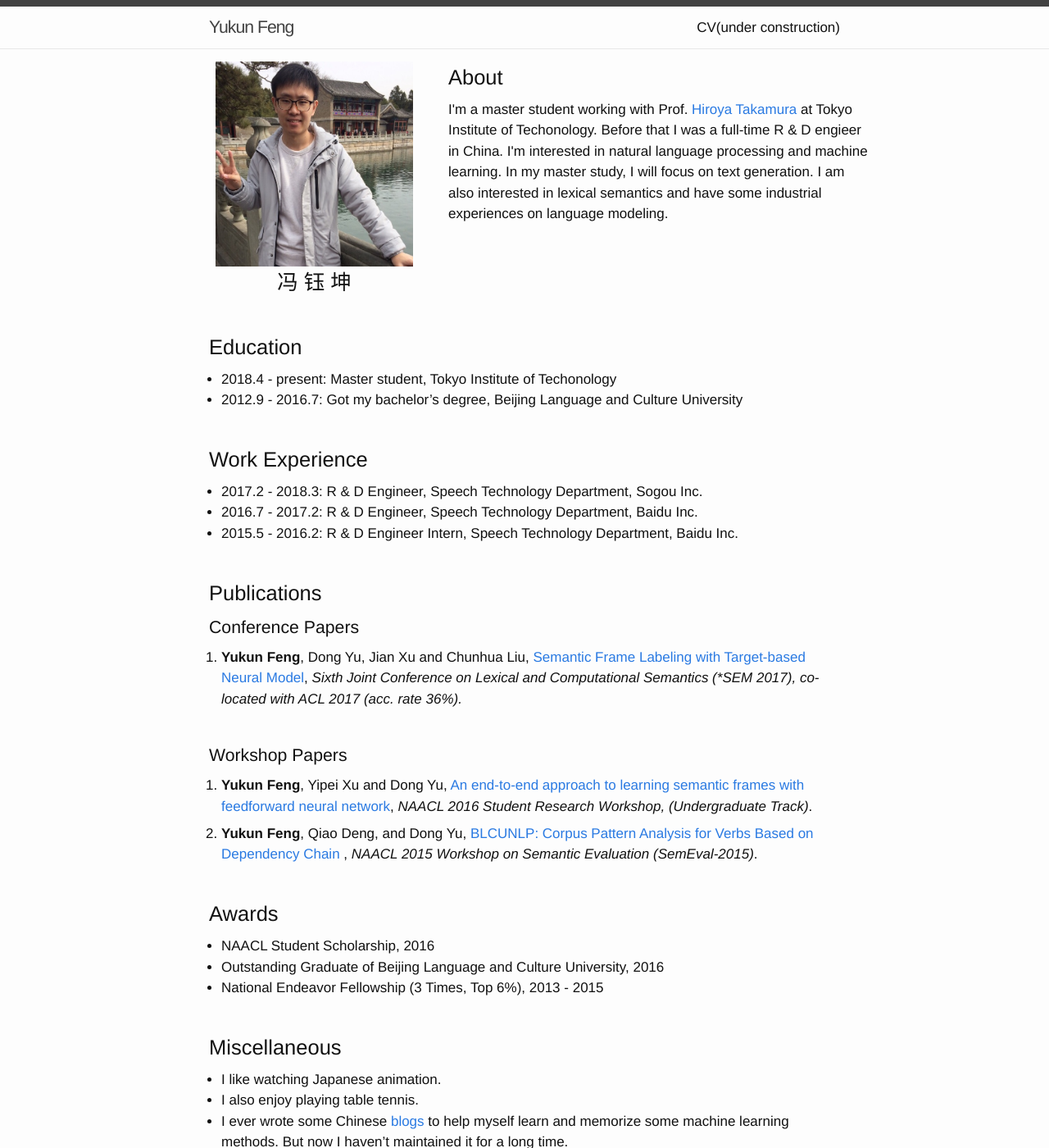
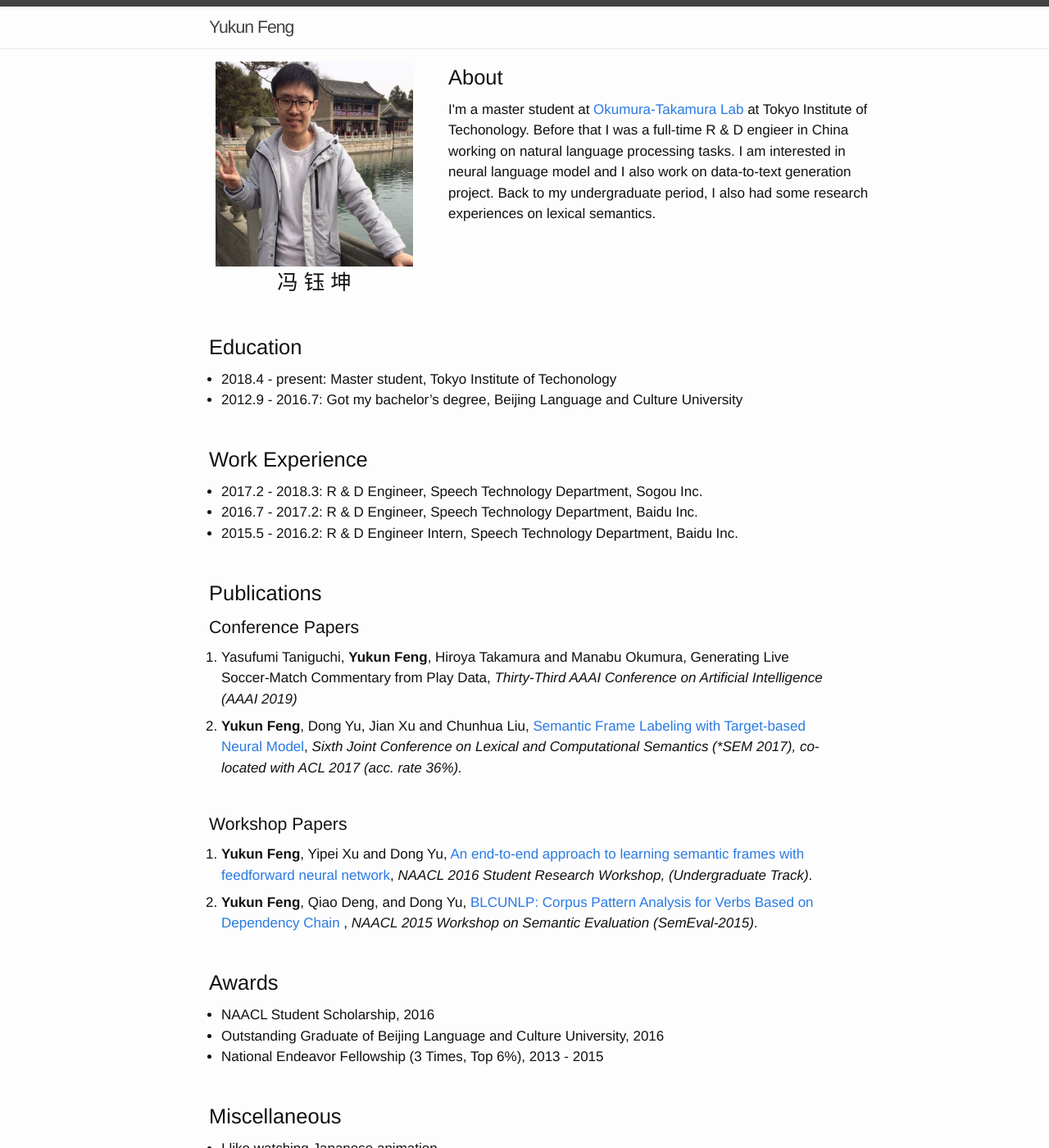
Before and after one commit to yukunfeng/yukunfeng.github.io, a Jekyll site: the page built from index.md, in a window 1280 px wide and 1400 px high. Shown: the whole window at 82% size. Built offline with Jekyll 4.4.1, drawn with Linux system fonts in a browser that asks for light colours.

Commit message:
update homepage

```diff
--- a/_includes/header.html
+++ b/_includes/header.html
@@ -22,7 +22,7 @@
             {% comment %}
             <a href="#title3" class="page-link">title 3</a>
             {% endcomment %}
-            <a href="../files/cv.pdf" class="page-link">CV(under construction)</a>
+            <!-- <a href="../files/cv.pdf" class="page-link">CV(under construction)</a> -->
         </div>
       </nav>
     {% endif %}
--- a/index.md
+++ b/index.md
@@ -16,10 +16,7 @@ layout: page
     </div>
     <div style="left: 35px; position:relative">
         <h1 id="about">About</h1>
-        I'm a master student working with Prof. <a href="http://www.lr.pi.titech.ac.jp/~takamura/">Hiroya Takamura</a> at Tokyo Institute of Techonology.
-        Before that I was a full-time R & D engieer in China. I'm interested in natural language processing
-        and machine learning. In my master study, I will focus on text generation. I am
-        also interested in lexical semantics and have some industrial experiences on language modeling.
+        I'm a master student at <a href="http://lr-www.pi.titech.ac.jp/wp/">Okumura-Takamura Lab</a> at Tokyo Institute of Techonology.  Before that I was a full-time R & D engieer in China working on natural language processing tasks. I am interested in neural language model and I also work on data-to-text generation project.  Back to my undergraduate period, I also had some research experiences on lexical semantics.
     </div>
 </div>
 <div style="clear:both"></div>
@@ -40,6 +37,8 @@ layout: page
 <h1 id="publications">Publications</h1>
 
 #### Conference Papers
+
+1. Yasufumi Taniguchi, **Yukun Feng**, Hiroya Takamura and Manabu Okumura, Generating Live Soccer-Match Commentary from Play Data, *Thirty-Third AAAI Conference on Artificial Intelligence (AAAI 2019)*
 
 1. **Yukun Feng**, Dong Yu, Jian Xu and Chunhua Liu, [Semantic Frame Labeling with Target-based Neural Model](http://www.aclweb.org/anthology/S17-1010), *Sixth Joint Conference on Lexical and Computational Semantics (\*SEM 2017), co-located with ACL 2017 (acc. rate 36%).*
 
```
